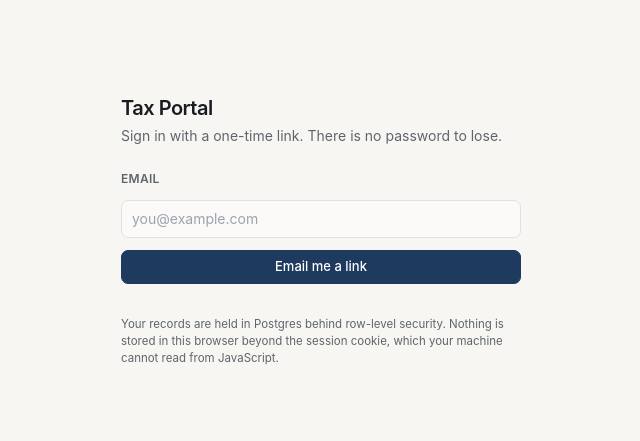
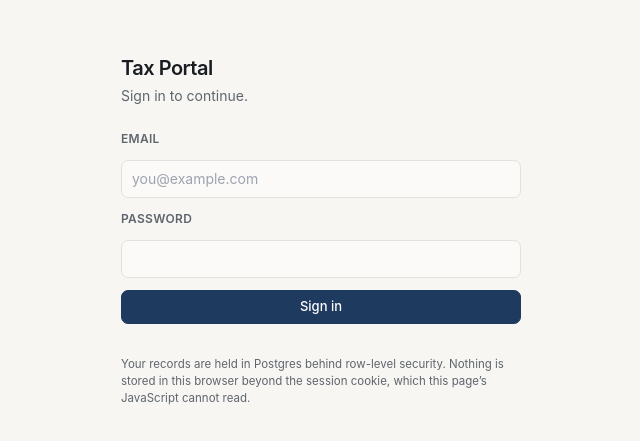
Before and after one commit to garethwilliams236-ops/tax-portal, a Next.js app in the folder web/: page /login in a window 1280 px wide. Shown: the part 169-610 px from the top of the page, without its empty margins (319-959 px from the left). Built offline with nearby package versions, Linux system fonts and the light colour scheme.

Commit message:
Password sign-in instead of magic link

```diff
--- a/web/app/login/page.tsx
+++ b/web/app/login/page.tsx
@@ -1,72 +1,98 @@
 'use client';
 
+// Password sign-in, not a magic link.
+//
+// The link flow needs a mail sender that actually delivers: Supabase's built-in
+// mailer is rate-limited to a handful of messages an hour, and custom SMTP
+// requires a verified sending domain. Neither is worth a DNS project for a
+// portal with one user. A password removes the dependency entirely.
+//
+// Nothing about the security posture changes. Supabase still issues the
+// session, @supabase/ssr still writes it to an httpOnly cookie the page's own
+// JavaScript cannot read, and row-level security is still what decides which
+// rows this account can see.
+
 import { useState } from 'react';
+import { useRouter } from 'next/navigation';
 import { createClient } from '@/lib/supabase/client';
 
 export default function LoginPage() {
+  const router = useRouter();
   const [email, setEmail] = useState('');
-  const [sent, setSent] = useState(false);
+  const [password, setPassword] = useState('');
   const [err, setErr] = useState<string | null>(null);
   const [busy, setBusy] = useState(false);
 
-  async function send(e: React.FormEvent) {
+  async function signIn(e: React.FormEvent) {
     e.preventDefault();
     setBusy(true);
     setErr(null);
     const supabase = createClient();
-    const { error } = await supabase.auth.signInWithOtp({
-      email,
-      options: {
-        emailRedirectTo: `${window.location.origin}/auth/callback`,
-      },
-    });
+    const { error } = await supabase.auth.signInWithPassword({ email, password });
+    if (error) {
       setBusy(false);
-    if (error) setErr(error.message);
-    else setSent(true);
+      setErr(error.message);
+      return;
+    }
+    // The session cookie is set by the time this resolves. refresh() re-runs the
+    // server components with it, so the middleware sees an authenticated request.
+    router.replace('/');
+    router.refresh();
   }
 
   return (
     <main className="mx-auto flex min-h-screen max-w-md flex-col justify-center px-6">
       <h1 className="text-xl font-semibold tracking-tight">Tax Portal</h1>
       <p className="mt-1 text-sm" style={{ color: 'var(--muted)' }}>
-        Sign in with a one-time link. There is no password to lose.
+        Sign in to continue.
       </p>
 
-      {sent ? (
-        <div className="card mt-6 text-sm">
-          <p className="font-medium">Check your email.</p>
-          <p className="mt-1" style={{ color: 'var(--muted)' }}>
-            The link signs you in on this device and expires shortly. It does not work twice.
-          </p>
-        </div>
-      ) : (
-        <form onSubmit={send} className="mt-6 space-y-3">
-          <label className="block text-[12px] font-semibold uppercase tracking-wide" style={{ color: 'var(--muted)' }}>
+      <form onSubmit={signIn} className="mt-6 space-y-3">
+        <label
+          className="block text-[12px] font-semibold uppercase tracking-wide"
+          style={{ color: 'var(--muted)' }}
+        >
           Email
         </label>
         <input
           className="input"
           type="email"
           required
-            autoComplete="email"
+          autoComplete="username"
           value={email}
           onChange={(e) => setEmail(e.target.value)}
           placeholder="you@example.com"
         />
+
+        <label
+          className="block text-[12px] font-semibold uppercase tracking-wide"
+          style={{ color: 'var(--muted)' }}
+        >
+          Password
+        </label>
+        <input
+          className="input"
+          type="password"
+          required
+          autoComplete="current-password"
+          value={password}
+          onChange={(e) => setPassword(e.target.value)}
+        />
+
         <button className="btn btn-pri w-full" disabled={busy}>
-            {busy ? 'Sending…' : 'Email me a link'}
+          {busy ? 'Signing in…' : 'Sign in'}
         </button>
+
         {err && (
           <p className="text-[13px]" style={{ color: 'var(--crit)' }}>
             {err}
           </p>
         )}
       </form>
-      )}
 
       <p className="mt-8 text-[11.5px]" style={{ color: 'var(--muted)' }}>
         Your records are held in Postgres behind row-level security. Nothing is stored in this
-        browser beyond the session cookie, which your machine cannot read from JavaScript.
+        browser beyond the session cookie, which this page&rsquo;s JavaScript cannot read.
       </p>
     </main>
   );
```
Lines whose indentation alone changed are shown as unchanged.
